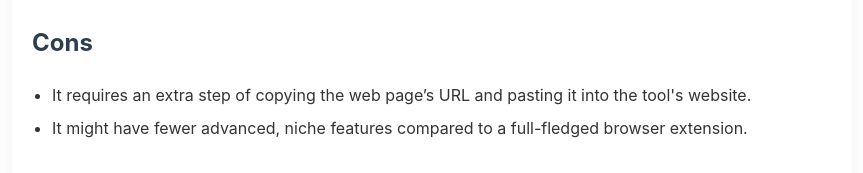
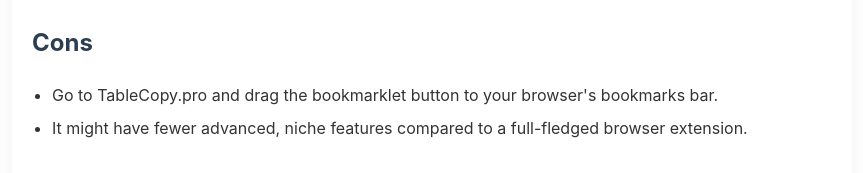
Before and after one commit to ldw85/tablecopy, a plain HTML site: page blog/how-to-copy-a-column-from-a-website.html in a window 1280 px wide. Shown: the part 3024-3197 px from the top of the page, without its empty margins (208-1071 px from the left). Drawn offline with Linux system fonts and the light colour scheme.

Commit message:
add blog

```diff
--- a/blog/how-to-copy-a-column-from-a-website.html
+++ b/blog/how-to-copy-a-column-from-a-website.html
@@ -204,7 +204,7 @@
 
             <h3>Cons</h3>
             <ul>
-                <li>It requires an extra step of copying the web page’s URL and pasting it into the tool's website.</li>
+                <li>Go to TableCopy.pro and drag the bookmarklet button to your browser's bookmarks bar.</li>
                 <li>It might have fewer advanced, niche features compared to a full-fledged browser extension.</li>
             </ul>
 
```
